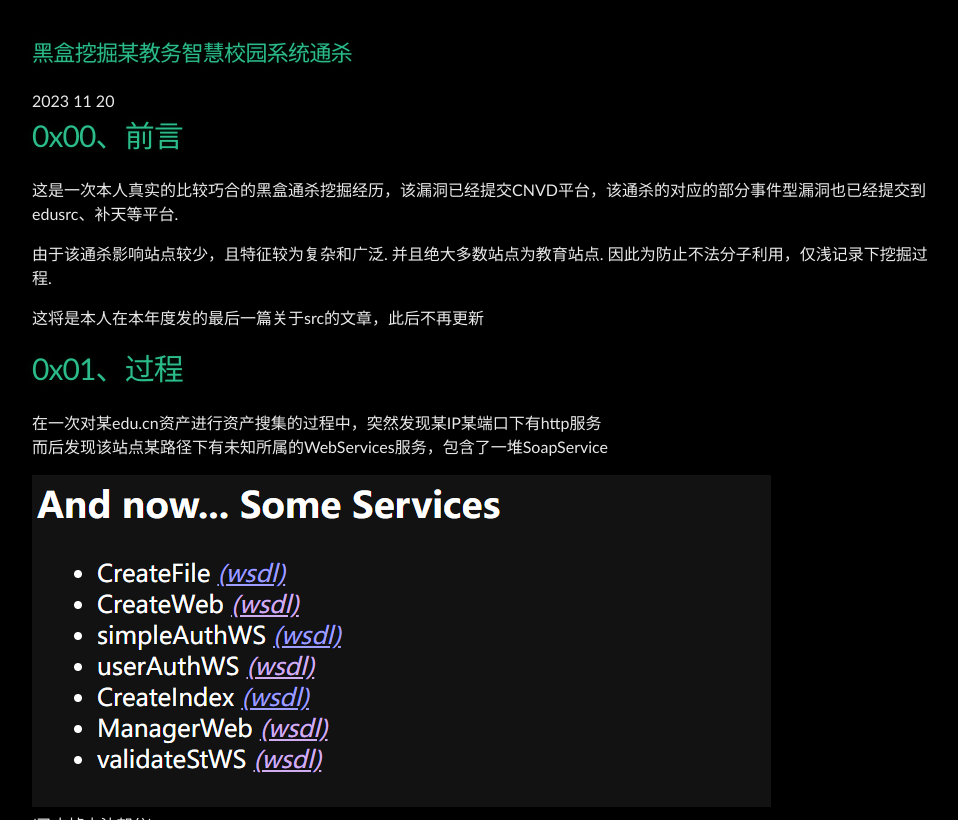
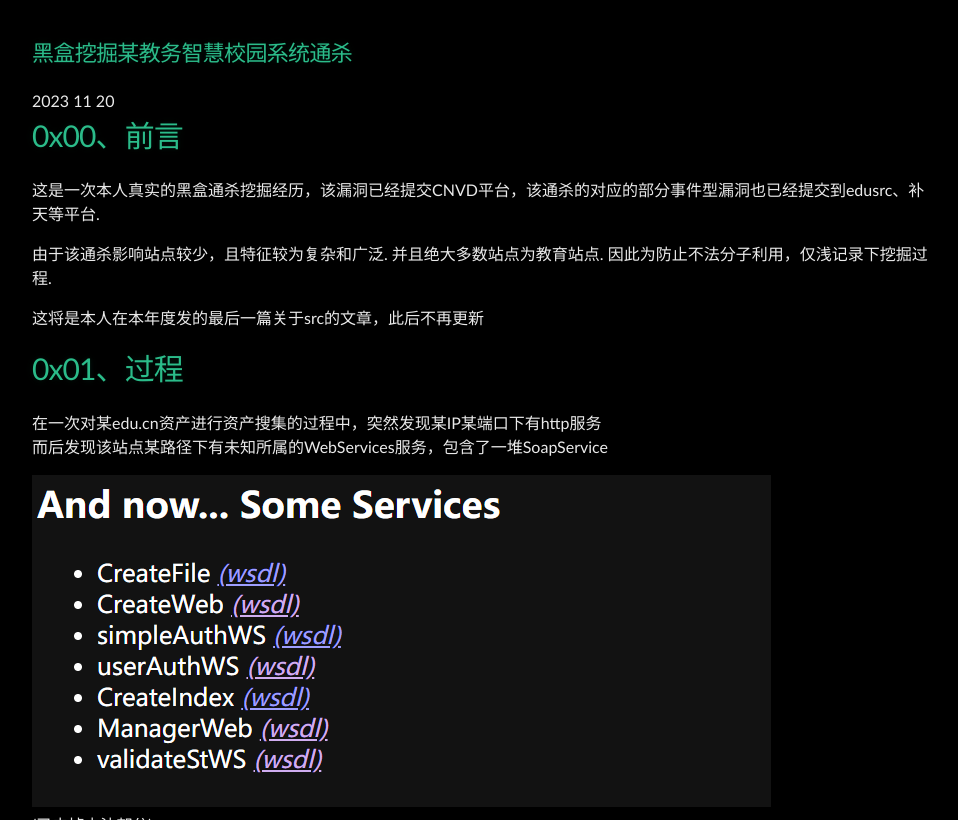
Before and after one commit to Leeyangee/leeyangee.github.io, a Jekyll site: the page built from _posts/2023-11-20-黑盒挖掘某教务智慧校园系统通杀.md, in a window 1280 px wide and 900 px high, scrolled down 334 px, cut to the strip 80-900 px from the top of the window. Shown: the whole strip, without its empty margins (160-1118 px from the left). Built offline with Jekyll 4.4.1, drawn with Linux system fonts in a browser that asks for light colours.

Commit message:
Update 2023-11-20-黑盒挖掘某教务智慧校园系统通杀.md

```diff
--- a/_posts/2023-11-20-黑盒挖掘某教务智慧校园系统通杀.md
+++ b/_posts/2023-11-20-黑盒挖掘某教务智慧校园系统通杀.md
@@ -5,7 +5,7 @@ published: true
 
 # [](#header-1)0x00、前言
 
-这是一次本人真实的比较巧合的黑盒通杀挖掘经历，该漏洞已经提交CNVD平台，该通杀的对应的部分事件型漏洞也已经提交到edusrc、补天等平台.
+这是一次本人真实的黑盒通杀挖掘经历，该漏洞已经提交CNVD平台，该通杀的对应的部分事件型漏洞也已经提交到edusrc、补天等平台.
 
 由于该通杀影响站点较少，且特征较为复杂和广泛. 并且绝大多数站点为教育站点. 因此为防止不法分子利用，仅浅记录下挖掘过程.
 
```
